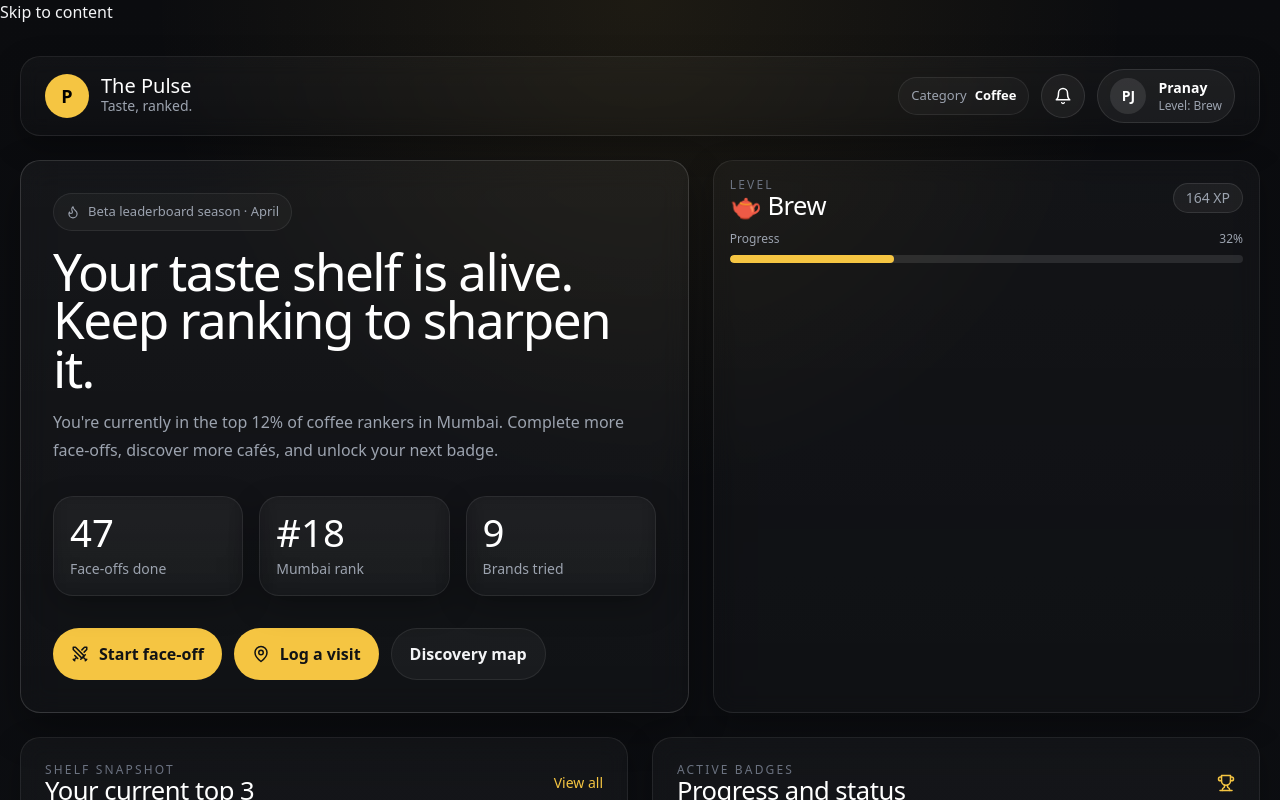
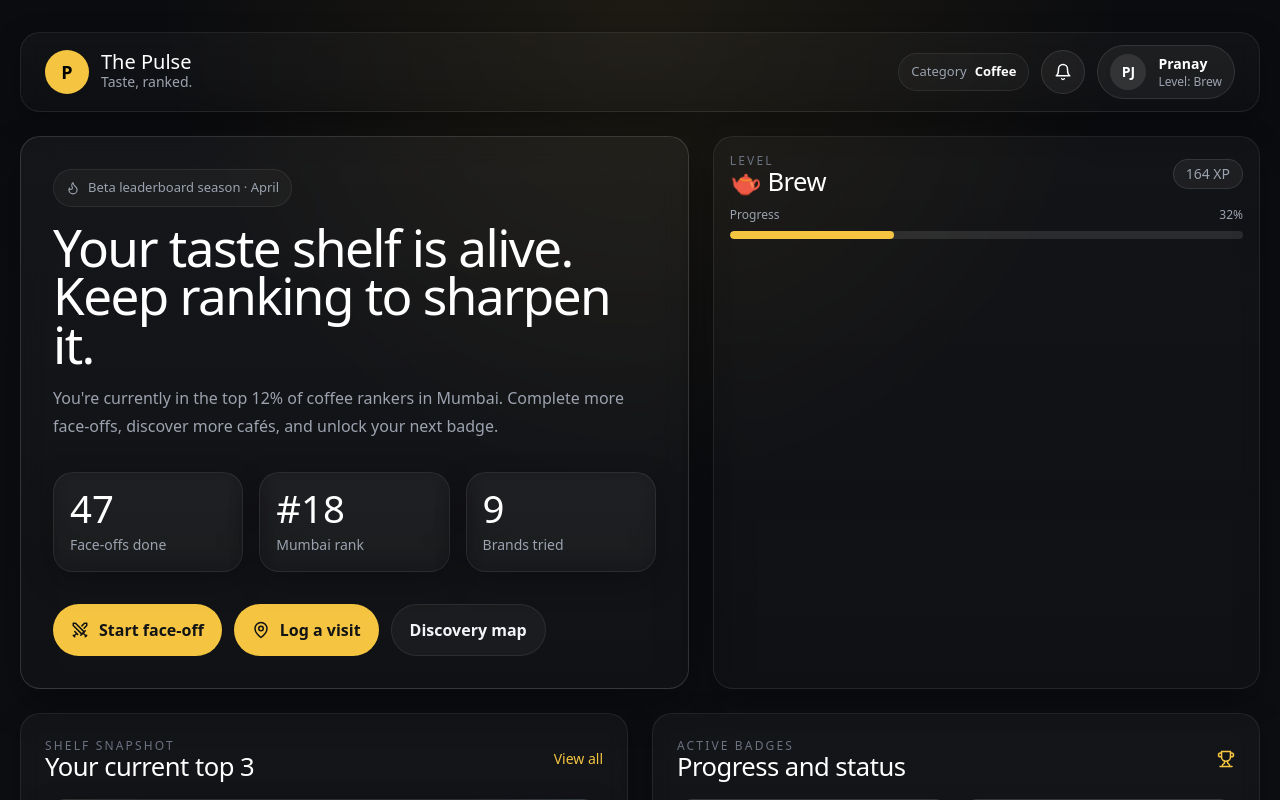
Before and after one commit to pranayj02/the-pulse, a Next.js app: page / in a window 1280 px wide. Shown: the top 800 px of the page. Built offline with nearby package versions, Linux system fonts and the light colour scheme; a web font is replaced by a local one.

Commit message:
Update globals.css colour rest

```diff
--- a/app/globals.css
+++ b/app/globals.css
@@ -18,6 +18,32 @@
   --color-success: #4ade80;
   --color-danger: #fb7185;
 
+  --color-accent-rgb: 245, 197, 66;
+  --color-accent-2-rgb: 125, 211, 252;
+  --color-bg-rgb: 12, 13, 16;
+  --color-text-rgb: 243, 244, 246;
+  --color-surface-rgb: 19, 21, 26;
+  --color-success-rgb: 74, 222, 128;
+
+  --color-skip-link-bg: var(--color-accent);
+  --color-skip-link-text: #111315;
+  --color-toast-bg: #171a20;
+  --color-toast-text: var(--color-text);
+  --color-toast-border: var(--color-border);
+
+  --color-body-glow: rgba(var(--color-accent-rgb), 0.08);
+  --color-selection-bg: rgba(var(--color-accent-rgb), 0.22);
+  --color-input-focus-border: rgba(var(--color-accent-rgb), 0.55);
+  --color-input-focus-ring: rgba(var(--color-accent-rgb), 0.12);
+
+  --color-brand-gradient-a: rgba(var(--color-accent-rgb), 0.18);
+  --color-brand-gradient-b: rgba(var(--color-accent-2-rgb), 0.1);
+  --color-map-pin-glow: rgba(var(--color-accent-rgb), 0.12);
+
+  --color-winner-ring: rgba(var(--color-success-rgb), 0.6);
+  --color-winner-glow: rgba(var(--color-success-rgb), 0.2);
+  --color-winner-bg: rgba(var(--color-success-rgb), 0.1);
+
   --shadow-soft: 0 10px 30px rgba(0, 0, 0, 0.28);
   --shadow-card: 0 16px 40px rgba(0, 0, 0, 0.32);
   --radius-card: 20px;
@@ -36,7 +62,7 @@ html {
 body {
   margin: 0;
   background:
-    radial-gradient(circle at top, rgba(245, 197, 66, 0.08), transparent 28%),
+    radial-gradient(circle at top, var(--color-body-glow), transparent 28%),
     linear-gradient(180deg, #0b0c0f 0%, #0e1014 100%);
   color: var(--color-text);
   font-family: 'Satoshi', system-ui, sans-serif;
@@ -56,8 +82,25 @@ select {
 }
 
 ::selection {
-  background: rgba(245, 197, 66, 0.22);
+  background: var(--color-selection-bg);
   color: white;
+}
+
+.skip-link {
+  position: absolute;
+  top: -48px;
+  left: 16px;
+  z-index: 50;
+  padding: 10px 14px;
+  border-radius: 12px;
+  font-weight: 600;
+  transition: top 180ms ease;
+}
+
+.skip-link:focus {
+  top: 16px;
+  background: var(--color-skip-link-bg);
+  color: var(--color-skip-link-text);
 }
 
 .container {
@@ -179,8 +222,8 @@ select {
 }
 
 .input:focus {
-  border-color: rgba(245, 197, 66, 0.55);
-  box-shadow: 0 0 0 4px rgba(245, 197, 66, 0.12);
+  border-color: var(--color-input-focus-border);
+  box-shadow: 0 0 0 4px var(--color-input-focus-ring);
 }
 
 .stat {
@@ -202,8 +245,8 @@ select {
 
 .brand-gradient {
   background:
-    radial-gradient(circle at top left, rgba(245, 197, 66, 0.18), transparent 32%),
-    radial-gradient(circle at bottom right, rgba(125, 211, 252, 0.1), transparent 26%),
+    radial-gradient(circle at top left, var(--color-brand-gradient-a), transparent 32%),
+    radial-gradient(circle at bottom right, var(--color-brand-gradient-b), transparent 26%),
     linear-gradient(180deg, rgba(255,255,255,0.04), rgba(255,255,255,0.02));
 }
 
@@ -226,7 +269,7 @@ select {
   height: 14px;
   border-radius: 999px;
   background: var(--color-accent);
-  box-shadow: 0 0 0 6px rgba(245, 197, 66, 0.12);
+  box-shadow: 0 0 0 6px var(--color-map-pin-glow);
 }
 
 .bottom-nav-space {
```
